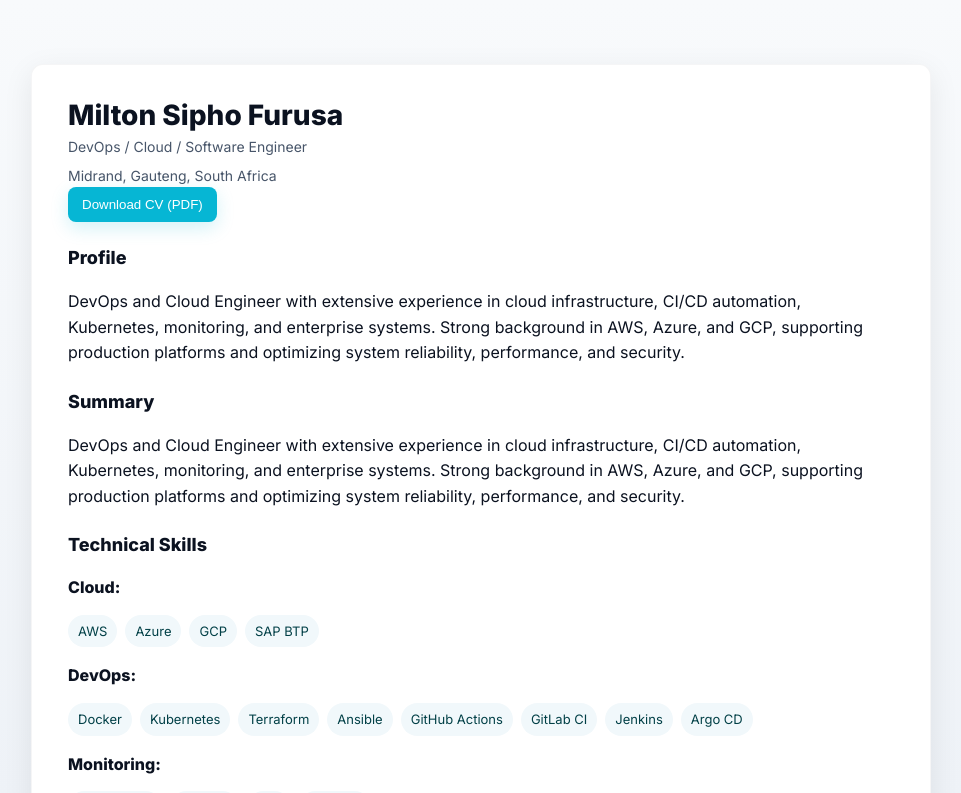
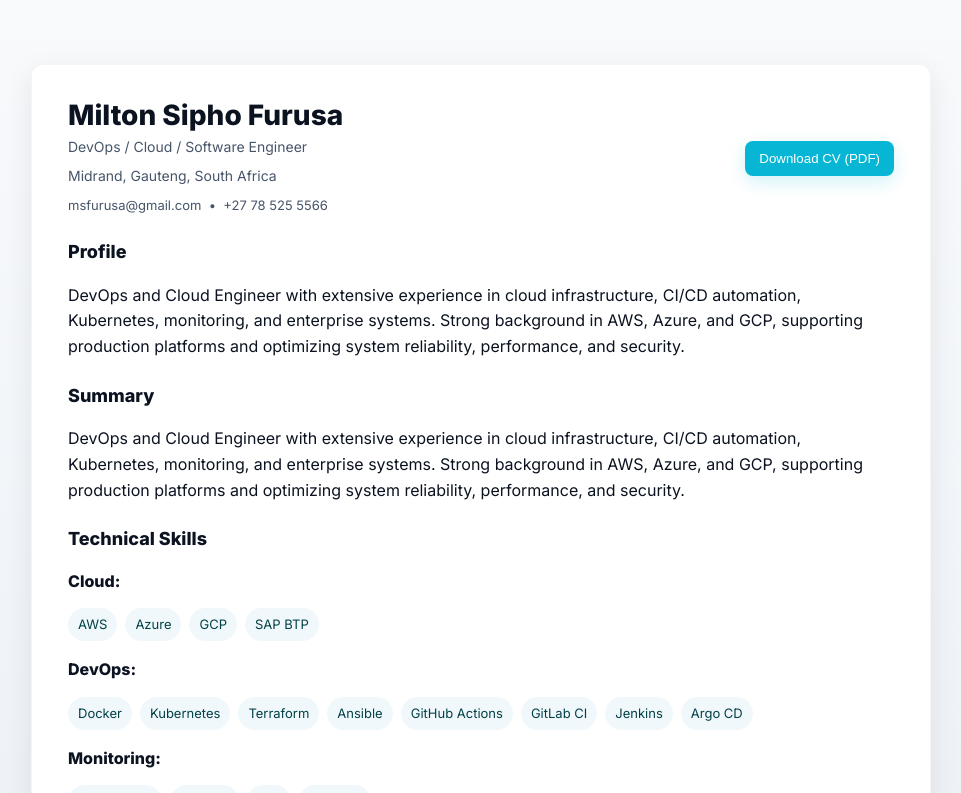
Before and after one commit to msfurusa/miltonf-cv-app, a Next.js app: page / in a window 1280 px wide. Shown: the top 793 px of the page, without its empty margins (159-1120 px from the left). Built offline with nearby package versions, Linux system fonts and the light colour scheme.

Commit message:
chore(ui): move Download CV to header, restore contact links, remove duplicate button

```diff
--- a/app/globals.css
+++ b/app/globals.css
@@ -35,6 +35,27 @@ header.site-header{
   justify-content:space-between;
   gap:20px;
 }
+
+.header-actions{
+  display:flex;
+  align-items:center;
+  gap:12px;
+}
+
+.contact-info{
+  display:flex;
+  flex-direction:column;
+  align-items:flex-end;
+  text-align:right;
+  font-size:13px;
+  color:var(--muted);
+}
+
+.contact-link{color:var(--muted);text-decoration:none}
+.contact-link:hover{text-decoration:underline}
+
+.contact-links{margin-top:8px;color:var(--muted);font-size:13px}
+.contact-sep{color:var(--muted)}
 
 header.site-header .title{
   margin:0;
@@ -115,6 +136,10 @@ ul{padding-left:20px}
     gap:12px;
   }
 
+  /* stack the header actions on small screens and left-align contact info */
+  .header-actions{width:100%;flex-direction:column;align-items:flex-start;gap:10px}
+  .contact-info{align-items:flex-start;text-align:left}
+
   header.site-header .title{font-size:20px}
   .subtitle{font-size:13px}
 
--- a/app/page.tsx
+++ b/app/page.tsx
@@ -6,7 +6,6 @@ import Skills from "@/components/Skills";
 import Experience from "@/components/Experience";
 import Education from "@/components/Education";
 import Certifications from "@/components/Certifications";
-import DownloadPDF from "@/components/DownloadPDF";
 import Summary from "@/components/Summary";
 import cv from "@/data/cvData";
 
@@ -14,8 +13,7 @@ export default function Home(): React.ReactElement {
   const data: CV = (cv as unknown) as CV;
   return (
     <main className="container">
-      <Header cv={data} />
-      <DownloadPDF />
+  <Header cv={data} />
       <Profile summary={data.summary} />
       <Summary text={data.summary} />
       <Skills skills={data.skills} />
--- a/components/Header.tsx
+++ b/components/Header.tsx
@@ -1,5 +1,6 @@
 import React from "react";
 import type { CV } from "@/types/cv";
+import DownloadPDF from "@/components/DownloadPDF";
 
 export default function Header({ cv }: { cv: CV }) {
   return (
@@ -7,9 +8,25 @@ export default function Header({ cv }: { cv: CV }) {
       <div>
         <h1 className="title">{cv.name}</h1>
         <p className="subtitle">{cv.title}</p>
-  <p className="subtitle">{cv.location}</p>
+        <p className="subtitle">{cv.location}</p>
+
+        {/* contact links restored in the left/title block (previous behavior) */}
+        <div className="contact-links" aria-hidden={!(cv.email || cv.phone)}>
+          {cv.email ? (
+            <a className="contact-link" href={`mailto:${cv.email}`}>{cv.email}</a>
+          ) : null}
+          {cv.phone ? (
+            <span className="contact-sep"> &nbsp;•&nbsp; </span>
+          ) : null}
+          {cv.phone ? (
+            <a className="contact-link" href={`tel:${cv.phone}`}>{cv.phone}</a>
+          ) : null}
+        </div>
       </div>
-      {/* side-card removed: contact details are already shown in the subtitle to avoid duplication */}
+
+      <div className="header-actions">
+        <DownloadPDF />
+      </div>
     </header>
   );
 }
```
